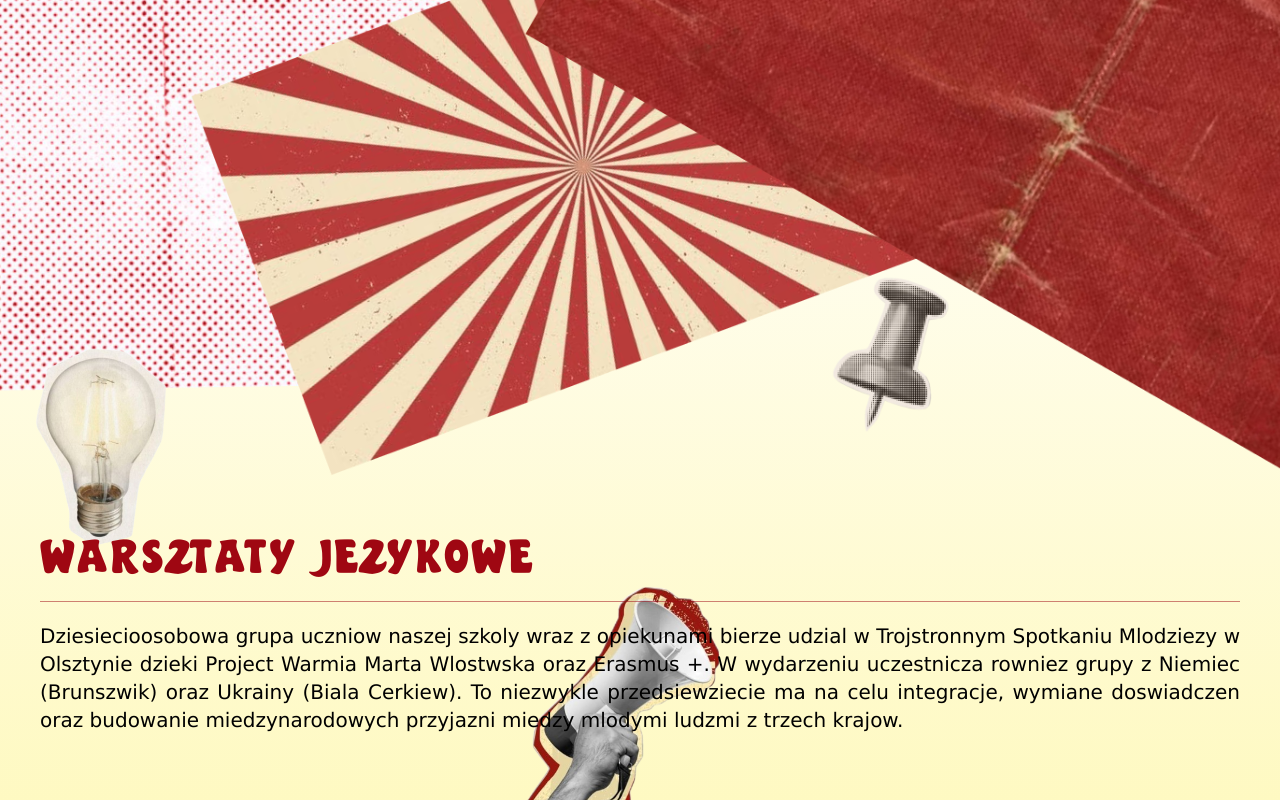
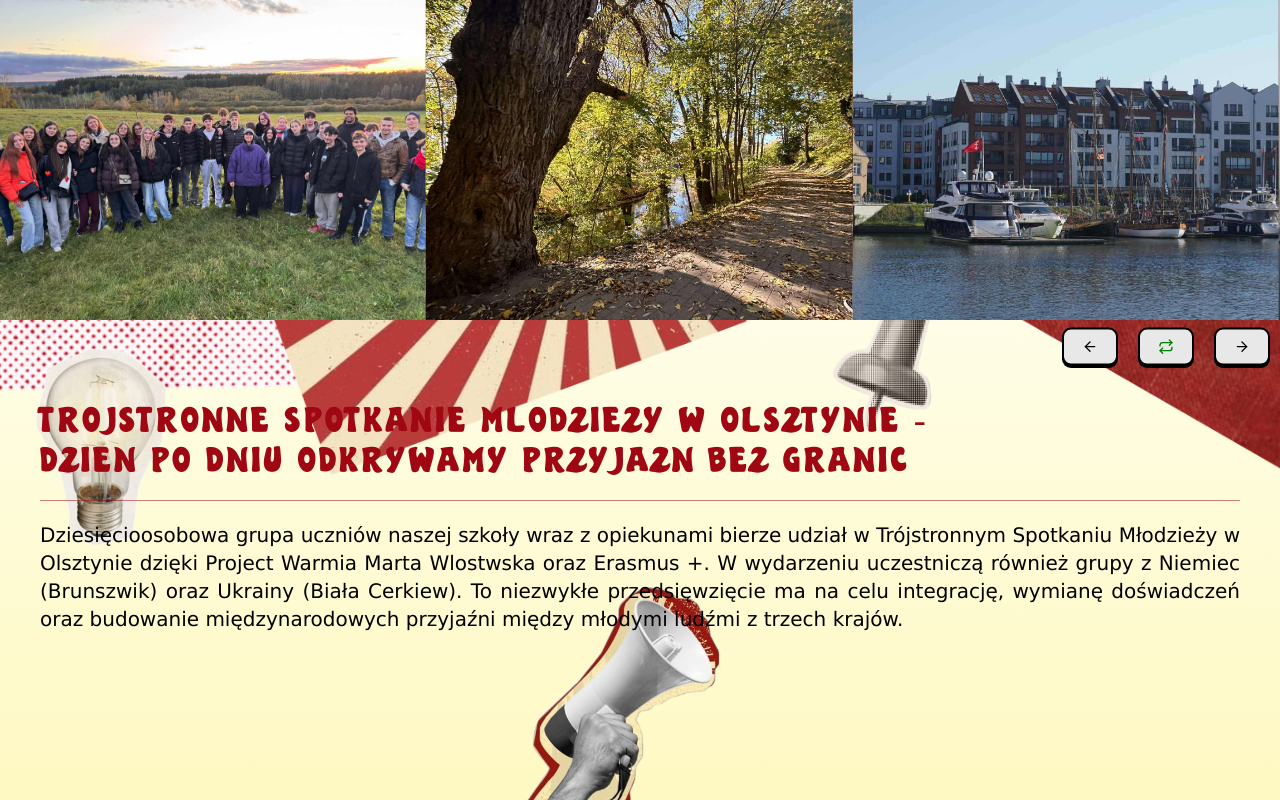
Before and after one commit to hipstep/weichei, a React (Vite) app: page /#/gallery in a window 1280 px wide. Built offline with nearby package versions, Linux system fonts and the light colour scheme.

Commit message:
added a lot of things xoxo

```diff
--- a/package.json
+++ b/package.json
@@ -11,6 +11,7 @@
   },
   "dependencies": {
     "@tailwindcss/vite": "^4.2.0",
+    "lucide-react": "^0.575.0",
     "motion": "^12.34.3",
     "react": "^19.2.0",
     "react-dom": "^19.2.0",
--- a/src/components/PhotoCarousel.tsx
+++ b/src/components/PhotoCarousel.tsx
@@ -1,65 +1,70 @@
-import { useEffect, useState } from "react";
+import { useEffect, useState, forwardRef } from "react";
 import data from "../data/articles";
 
 type PhotoCarouselProps = {
     id: number;
 }
 
-export default function PhotoCarousel({id}: PhotoCarouselProps){
+const PhotoCarousel = forwardRef<HTMLDivElement, PhotoCarouselProps>(({id}, ref) => {
     const [currentIndex, setCurrentIndex] = useState(0);
     const rotateDelay = 3000;
 
     const currentArticle = data.articles[id];
     const images = currentArticle.images_names;
+
+    // reset carousel when article changes
+    useEffect(() => {
+        setCurrentIndex(0);
+    }, [id]);
+
+    // initialize carousel on page open
+    useEffect(() => {
         let imagesContainer = document.querySelector<HTMLElement>(".carouselContainer");
 
-    images.forEach((image, index) => {
+        // clear previous images
+        if (imagesContainer) {
+            imagesContainer.innerHTML = "";
+        }
+
+        images.forEach((image) => {
             const imageElement = document.createElement("div");
             imageElement.classList.add("carouselImage");
-        //imageElement.style.backgroundImage = `url('/assets/article_images/${image}')`;
-        imageElement.style.backgroundColor = "hsl(" + Math.random() * 360 + ", 50%, 50%)";
+            imageElement.style.backgroundImage = `url('/weichei/assets/article_images/${image}')`;
             imageElement.style.backgroundSize = "cover";
             imageElement.style.backgroundPosition = "center";
-        imageElement.style.width = "33.3vw";
+            imageElement.style.minWidth = "33.3vw";
             imageElement.style.height = "40vh";
 
             imagesContainer?.appendChild(imageElement);
         });
-
+    }, [images]);
 
     // rotate images every x seconds
     useEffect(() => {
         let currentImages = document.querySelectorAll<HTMLElement>(".carouselImage");
 
-
-        //currentImages.forEach((image) => {
+        currentImages.forEach((image) => {
             // smooth animation to move div to left for 1/3vw
-        //    image.style.transition = "transform 1s ease-in-out";
-        //    image.style.transform = `translateX(-${currentIndex * 33.3}vw)`;
-        //});
-
-        // delete first div and add it to the end of the list
-        //if(currentIndex > 0 && imagesContainer){
-        //    imagesContainer.innerHTML = currentImages[1].outerHTML + currentImages[2].outerHTML + currentImages[3].outerHTML + ;
-        //}
-    }, [currentIndex]);
+            image.style.transition = "transform 1s ease-in-out";
+            image.style.transform = `translateX(-${(currentIndex % images.length) * 33.3}vw)`;
+        });
+    }, [currentIndex, images.length]);
 
     useEffect(() => {
         const interval = setInterval(() => {
-            setCurrentIndex((prevIndex) => (prevIndex + 1));
+            setCurrentIndex((prevIndex) => (prevIndex + 1) % (images.length - 2));
         }, rotateDelay);
 
         return () => clearInterval(interval);
-    }, []);
+    }, [images.length]);
 
 
     return (
-        <div className="flex flex-row w-full h-[40vh] relative carouselContainer">
-            {/*<div className="bg-red-500 w-1/3 h-full carouselImage"></div>
-            <div className="bg-orange-500 w-1/3 h-full carouselImage"></div>
-            <div className="bg-blue-500 w-1/3 h-full carouselImage"></div>
-            <div className="bg-pink-900 w-[33.3vw] h-[40vh] absolute -right-[33.3vw] carouselImage"></div>*/}
+        <div ref={ref} className="flex flex-row overflow-hidden w-full h-[40vh] relative carouselContainer">
+
         </div>
 
     );
-}
+});
+
+export default PhotoCarousel;
--- a/src/components/TextArea.tsx
+++ b/src/components/TextArea.tsx
@@ -1,3 +1,4 @@
+import { forwardRef } from "react";
 import data from "../data/articles";
 
 type TextAreaProps = {
@@ -5,13 +6,13 @@ type TextAreaProps = {
 }
 
 
-export default function TextArea({id} : TextAreaProps){
+const TextArea = forwardRef<HTMLDivElement, TextAreaProps>(({id}, ref) => {
     const currentArticle = data.articles[id];
     const title = currentArticle.title;
     const text = currentArticle.text;
-    return(
-        <div className="w-full h-1/3 absolute bottom-0 px-10 z-10">
-            <div className="max-w-3/4 w-fit articleTitle justify-center items-center text-5xl mb-5 text-[#9f0712] relative">
+    return( // !!! responsive?
+        <div ref={ref} className="w-full h-1/2 2xl:h-1/3 absolute bottom-0 px-10 z-10">
+            <div className="max-w-3/4 w-fit articleTitle justify-center items-center text-4xl 2xl:text-5xl mb-5 text-[#9f0712] relative">
                 {title}
             </div>
             <hr className="text-[#9f0712]/50"/>
@@ -20,4 +21,6 @@ export default function TextArea({id} : TextAreaProps){
             </p>
         </div>
     )
-}
+});
+
+export default TextArea;
--- a/src/index.css
+++ b/src/index.css
@@ -22,3 +22,38 @@ h1, h2, h3, .articleTitle {
   font-family: homeHeader;
   letter-spacing: 3px;
 }
+
+button {
+  /* Variables */
+  --button_radius: 0.75em;
+  --button_color: #e8e8e8;
+  --button_outline_color: #000000;
+
+  font-size: 12px;
+  font-weight: bold;
+  border: none;
+  cursor: pointer;
+  border-radius: var(--button_radius);
+  background: var(--button_outline_color);
+  margin: 10px 10px;
+}
+
+.button_top {
+  display: block;
+  box-sizing: border-box;
+  border: 2px solid var(--button_outline_color);
+  border-radius: var(--button_radius);
+  padding: 0.75em 1.5em;
+  background: var(--button_color);
+  color: var(--button_outline_color);
+  transform: translateY(-0.2em);
+  transition: transform 0.1s ease;
+}
+
+button:hover .button_top {
+  transform: translateY(-0.33em);
+}
+
+button:active .button_top {
+  transform: translateY(0);
+}
--- a/src/pages/Gallery.tsx
+++ b/src/pages/Gallery.tsx
@@ -1,14 +1,98 @@
 import PhotoCarousel from "../components/PhotoCarousel"
 import TextArea from "../components/TextArea"
-import {useState} from "react";
+import {useState, useRef, useEffect} from "react";
+import data from "../data/articles";
+import { ArrowLeft, ArrowRight, Repeat } from "lucide-react";
 
 export default function Gallery() {
-    const [articleIndex, setArticleIndex] = useState(2);
+    const [articleIndex, setArticleIndex] = useState(0);
+    const [isAutoscroll, setIsAutoscroll] = useState(true);
+    const [pendingArticleIndex, setPendingArticleIndex] = useState<number | null>(null);
+    const intervalRef = useRef<ReturnType<typeof setInterval> | null>(null);
+    const carouselRef = useRef<HTMLDivElement>(null);
+    const textAreaRef = useRef<HTMLDivElement>(null);
+
+    // handle autoscroll toggle
+    useEffect(() => {
+        if(isAutoscroll) {
+            intervalRef.current = setInterval(() => {
+                setPendingArticleIndex((articleIndex + 1) % data.articles.length);
+            }, 24000);
+        } else {
+            if(intervalRef.current) {
+                clearInterval(intervalRef.current);
+                intervalRef.current = null;
+            }
+        }
+
+        return () => {
+            if(intervalRef.current) {
+                clearInterval(intervalRef.current);
+            }
+        };
+    }, [isAutoscroll, articleIndex]);
+
+    // change color of autoscrollButton
+    useEffect(() => {
+        const autoscrollButton = document.querySelector<HTMLElement>(".autoscrollButton");
+        if(autoscrollButton) {
+            autoscrollButton.style.color = isAutoscroll ? "green" : "red";
+        }
+    }, [isAutoscroll]);
+
+    // exit animation when article change is pending
+    useEffect(() => {
+        if(pendingArticleIndex === null) return;
+
+        if(carouselRef.current && textAreaRef.current) {
+            carouselRef.current.style.transition = "transform 0.5s ease-in-out";
+            textAreaRef.current.style.transition = "opacity 0.5s ease-in-out";
+            carouselRef.current.style.transform = "translateY(-100vh)";
+            textAreaRef.current.style.opacity = "0";
+
+            const timer = setTimeout(() => {
+                setArticleIndex(pendingArticleIndex);
+                setPendingArticleIndex(null);
+            }, 500);
+
+            return () => clearTimeout(timer);
+        }
+    }, [pendingArticleIndex]);
+
+    // entry animation when new article is displayed
+    useEffect(() => {
+        if(pendingArticleIndex !== null) return;
+
+        if(carouselRef.current && textAreaRef.current) {
+            carouselRef.current.style.transition = "none";
+            textAreaRef.current.style.transition = "none";
+            carouselRef.current.style.transform = "translateY(-100vh)";
+            textAreaRef.current.style.opacity = "0";
+
+            const timer = setTimeout(() => {
+                if(carouselRef.current && textAreaRef.current) {
+                    carouselRef.current.style.transition = "transform 1s ease-in-out";
+                    textAreaRef.current.style.transition = "opacity 1s ease-in-out";
+                    carouselRef.current.style.transform = "translateY(0)";
+                    textAreaRef.current.style.opacity = "1";
+                }
+            }, 50);
+
+            return () => clearTimeout(timer);
+        }
+    }, [articleIndex, pendingArticleIndex]);
+
     return (
-        <div className="flex flex-col bg-linear-to-t from-yellow-100 to-transparent w-full min-h-screen overflow-hidden relative">
+        <div className="flex flex-col bg-linear-to-t from-yellow-100 to-transparent w-full min-h-screen relative overflow-y-hidden">
+            <div className="absolute top-2/5 right-0">
+                <button onClick={() => setPendingArticleIndex((articleIndex - 1 + data.articles.length) % data.articles.length)}><span className="button_top"><ArrowLeft className="w-4 h-4" /></span></button>
+                <button onClick={() => setIsAutoscroll((prev) => !prev)}><span className="button_top autoscrollButton"><Repeat className="w-4 h-4" /></span></button>
+                <button onClick={() => setPendingArticleIndex((articleIndex + 1) % data.articles.length)}><span className="button_top"><ArrowRight className="w-4 h-4" /></span></button>
+            </div>
+
             <div className="flex flex-col bg-[url('/assets/galleryBackground.png')] bg-cover bg-no-repeat w-full min-h-screen">
-                {/* <PhotoCarousel id={articleIndex} /> */}
-                <TextArea id={articleIndex} />
+                <PhotoCarousel id={articleIndex} ref={carouselRef} />
+                <TextArea id={articleIndex} ref={textAreaRef} />
             </div>
             <div className="bg-[url('/assets/stickers/light.png')] absolute left-0 top-1/3 size-90 bg-contain bg-no-repeat z-0"></div>
             <div className="bg-[url('/assets/stickers/megaphone.png')] absolute left-2/5 translate-y-2/7 bottom-0 size-100 bg-contain bg-no-repeat z-0"></div>
--- a/src/pages/Home.tsx
+++ b/src/pages/Home.tsx
@@ -29,8 +29,8 @@ export default function Home() {
                         className="text-6xl text-center">
                             Klasa<br></br>Jezykowa
                     </motion.h1>
-                    <button onClick={() => navigate("/gallery")} className="bg-red-950 text-white px-6 py-3 rounded-full hover:bg-red-800 transition-colors duration-300">
-                        Rozpocznij
+                    <button onClick={() => navigate("/gallery")}>
+                        <span className="button_top">Rozpocznij</span>
                     </button>
                 </div>
             </motion.div>
```
Also changed, not shown: 1 other file (tests, documents, lock files or other folders). Lines whose indentation alone changed are shown as unchanged.
